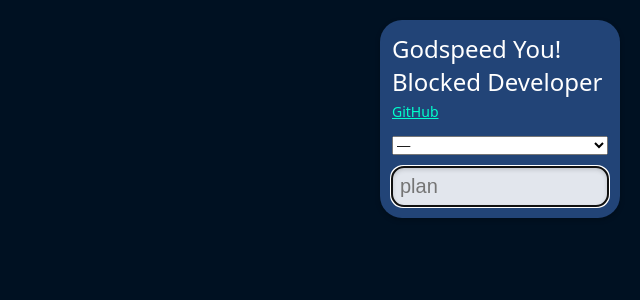
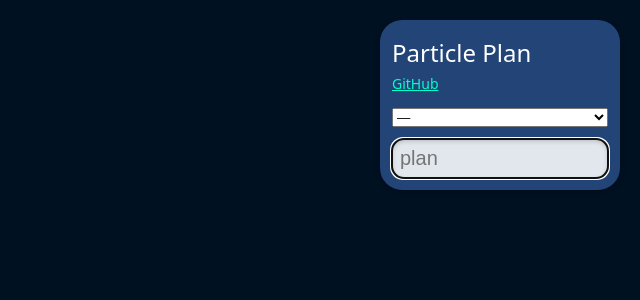
Before and after one commit to kconner/godspeed-you-blocked-developer, a React (Create React App) app: page / in a window 1280 px wide. Shown: the top 300 px of the page, without its empty margins (640-1280 px from the left). Built offline with nearby package versions, Linux system fonts and the light colour scheme.

Commit message:
Adjust margins around title

```diff
--- a/src/containers/App.css
+++ b/src/containers/App.css
@@ -11,14 +11,14 @@
 .appTitle {
   font-size: 24px;
   font-weight: normal;
-  margin: 0;
+  margin: 4px 0;
   width: 216px;
   color: #fff;
 }
 
 .appGitHubLink {
   font-size: 14px;
-  margin: 4px 0;
+  margin: 5px 0;
 }
 
 .appSidebar .textField {
--- a/src/containers/App.tsx
+++ b/src/containers/App.tsx
@@ -10,7 +10,7 @@
     <CurrentPlanCanvas />
     <div className="appSidebar">
       <h1 className="appTitle">
-        Godspeed You! Blocked Developer
+        Particle Plan
       </h1>
       <div className="appGitHubLink">
         <a href="https://github.com/kconner/CriticalPath">GitHub</a>
```
Also changed, not shown: 1 other file (tests, documents, lock files or other folders).
